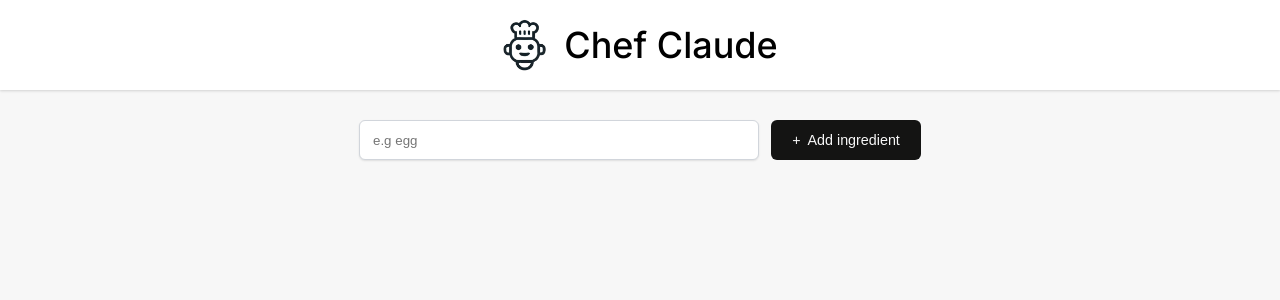
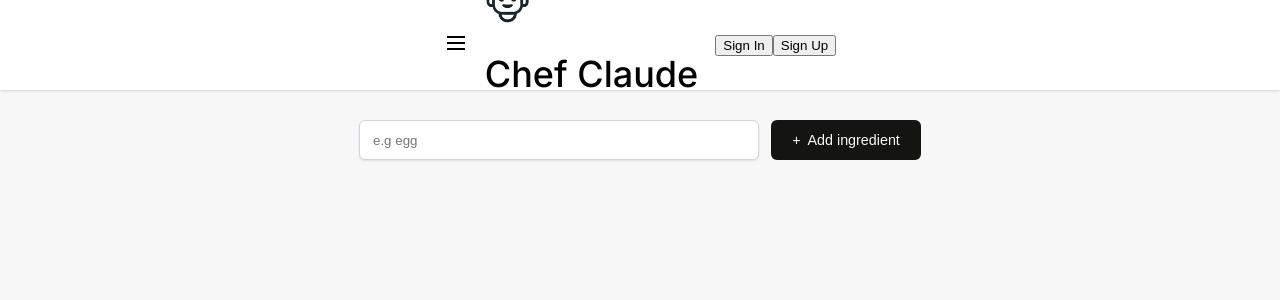
Before and after one commit to yasminebounasla/chef-claude, a React (Vite) app in the folder frontend/: page / in a window 1280 px wide. Shown: the top 300 px of the page. Built offline with nearby package versions, Linux system fonts and the light colour scheme; no server answers; what @huggingface/inference would draw is missing.

Commit message:
add sign in ,sign up buttons and right menu in header

```diff
--- a/frontend/src/components/Header.jsx
+++ b/frontend/src/components/Header.jsx
@@ -1,10 +1,57 @@
-import "../style/Header.css"
+import { useState } from "react";
+import "../style/Header.css";
 
 export const Header = () => {
+    const [menuOpen, setMenuOpen] = useState(false);
+
     return (
         <header className="header">
-            <img src="/chef-claude-icon.png" alt="chef-claude-icon"  className="header-icon"/>
-            <h1 className="header-title">Chef Claude</h1>
+            {/* Left: Menu with hamburger icon */}
+            <div
+                className="menu-container"
+                onMouseEnter={() => setMenuOpen(true)}
+                onMouseLeave={() => setMenuOpen(false)}
+            >
+                {/* Hamburger Icon */}
+                <div className="hamburger-icon">
+                    <svg width="24" height="24" viewBox="0 0 24 24" fill="none" stroke="currentColor" strokeWidth="2">
+                        <line x1="3" y1="6" x2="21" y2="6"/>
+                        <line x1="3" y1="12" x2="21" y2="12"/>
+                        <line x1="3" y1="18" x2="21" y2="18"/>
+                    </svg>
+                </div>
+
+                {/* Dropdown menu */}
+                {menuOpen && (
+                    <div className="dropdown-menu">
+                        <button className="dropdown-item">
+                            <svg className="item-icon" width="16" height="16" viewBox="0 0 24 24" fill="none" stroke="currentColor" strokeWidth="2">
+                                <circle cx="12" cy="12" r="10"/>
+                                <polyline points="12,6 12,12 16,14"/>
+                            </svg>
+                            History
+                        </button>
+                        <button className="dropdown-item">
+                            <svg className="item-icon" width="16" height="16" viewBox="0 0 24 24" fill="none" stroke="currentColor" strokeWidth="2">
+                                <path d="M12 21.35l-1.45-1.32C5.4 15.36 2 12.28 2 8.5 2 5.42 4.42 3 7.5 3c1.74 0 3.41.81 4.5 2.09C13.09 3.81 14.76 3 16.5 3 19.58 3 22 5.42 22 8.5c0 3.78-3.4 6.86-8.55 11.54L12 21.35z"/>
+                            </svg>
+                            Favorites
+                        </button>
+                    </div>
+                )}
+            </div>
+
+            {/* Center: Logo */}
+            <div className="logo">
+                <img src="/chef-claude-icon.png" alt="chef-claude-icon"  className="header-icon"/>
+                <h1 className="header-title">Chef Claude</h1>
+            </div>
+
+            {/* Right: Auth buttons */}
+            <div className="btns">
+                <button className="signIn-btn">Sign In</button>
+                <button className="signUp-btn">Sign Up</button>
+            </div>
         </header>
-    )
-}
+    );
+};
--- a/frontend/src/components/ingredientsList.jsx
+++ b/frontend/src/components/ingredientsList.jsx
@@ -12,7 +12,7 @@ export const IngredientsLists = (props) => {
                 <div className="get-recipe-container">
                     <div>
                         <h3>Ready for a recipe ?</h3>
-                        <p>Generate a recipr from your list of ingredients</p>
+                        <p>Generate a recipe from your list of ingredients</p>
                     </div>
 
                     <button onClick={props.handleClick}>Get a recipe</button>
```
